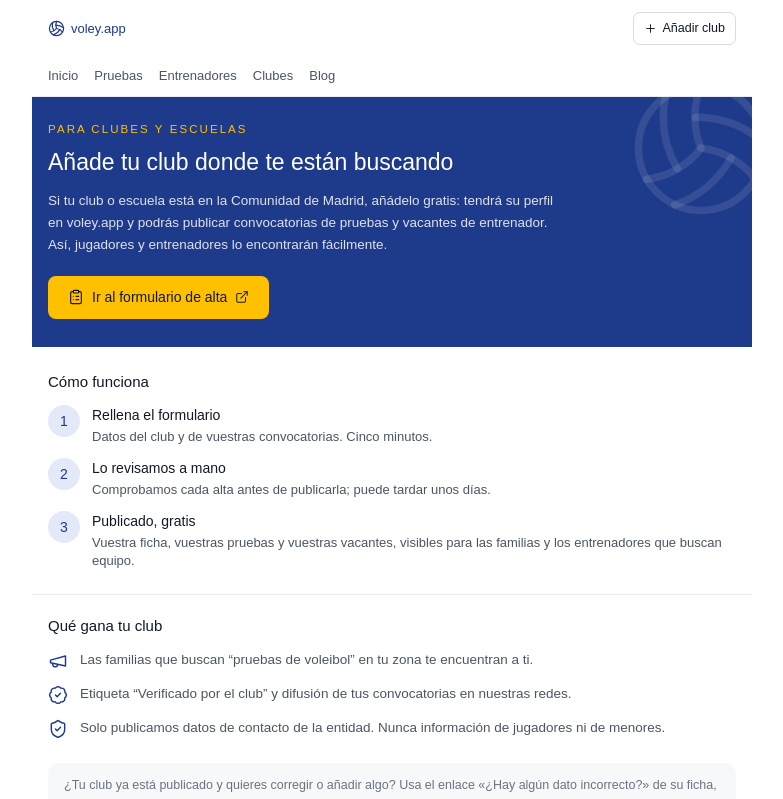
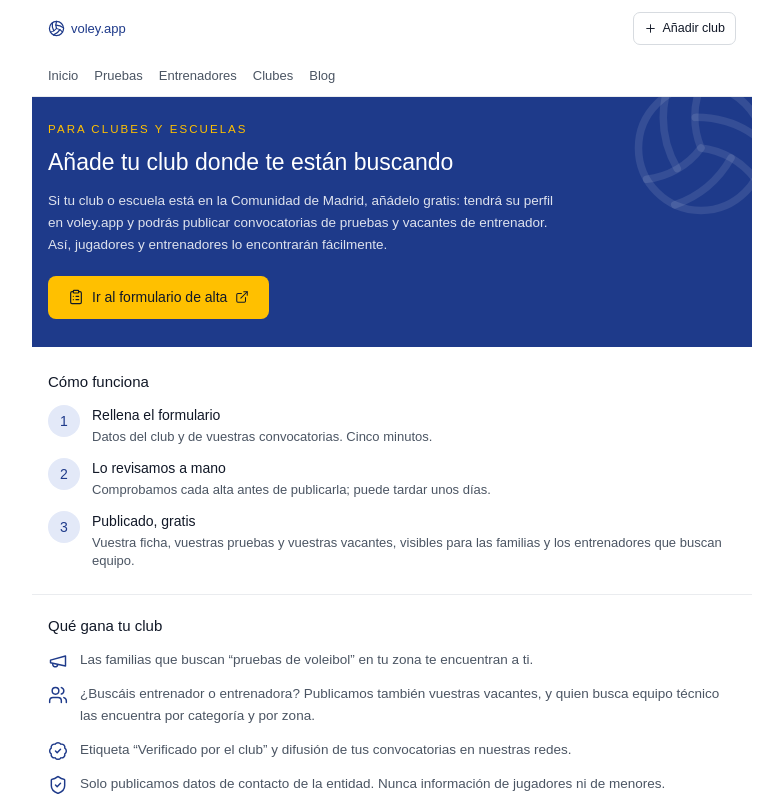
Before and after one commit to MO-Laura-MO/busco-equipo-jugador, a Next.js app: page /alta in a window 1280 px wide. Shown: the top 799 px of the page, without its empty margins (248-1031 px from the left). Built offline with nearby package versions, Linux system fonts and the light colour scheme; a web font is replaced by a local one.

Commit message:
La página de alta también habla de vacantes de entrenador

```diff
--- a/app/alta/page.tsx
+++ b/app/alta/page.tsx
@@ -5,6 +5,7 @@ import {
   ExternalLink,
   Megaphone,
   ShieldCheck,
+  Users,
   Volleyball,
 } from "lucide-react";
 import { URL_FORMULARIO_ALTA } from "@/lib/config";
@@ -36,6 +37,11 @@ const VENTAJAS = [
     icono: Megaphone,
     texto:
       "Las familias que buscan “pruebas de voleibol” en tu zona te encuentran a ti.",
+  },
+  {
+    icono: Users,
+    texto:
+      "¿Buscáis entrenador o entrenadora? Publicamos también vuestras vacantes, y quien busca equipo técnico las encuentra por categoría y por zona.",
   },
   {
     icono: BadgeCheck,
```
